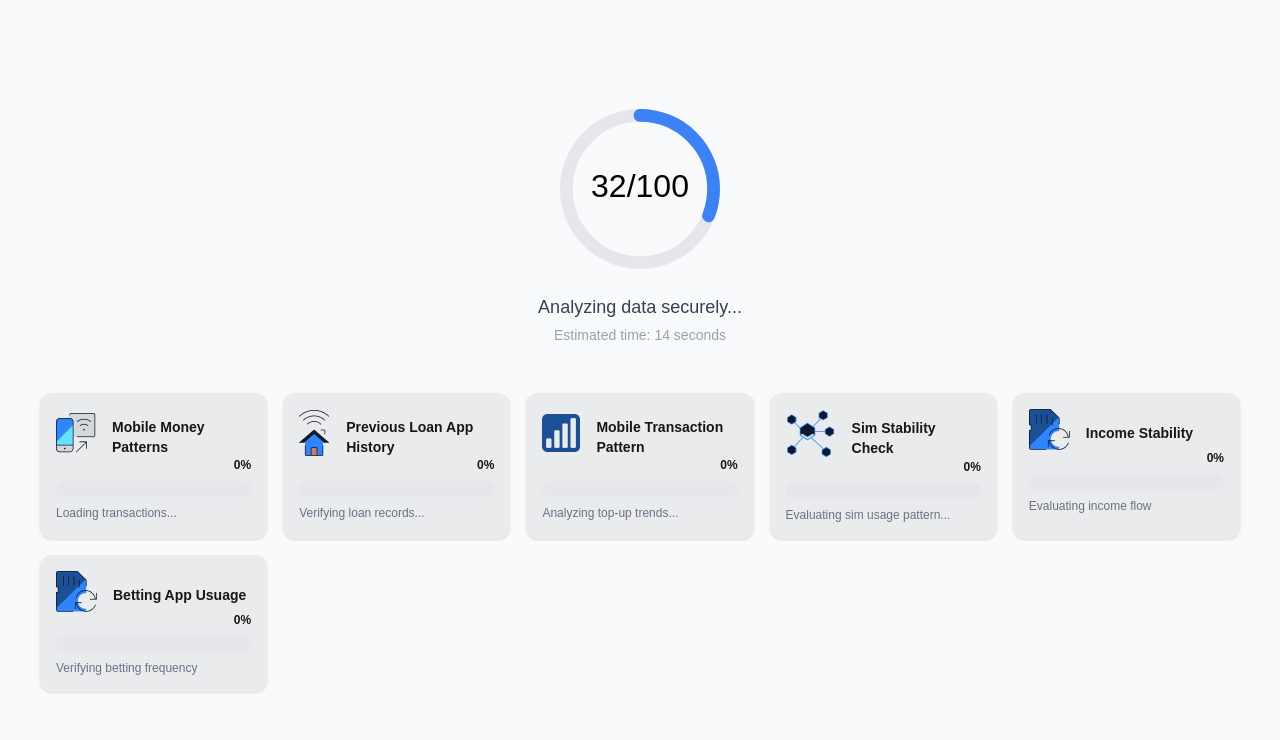
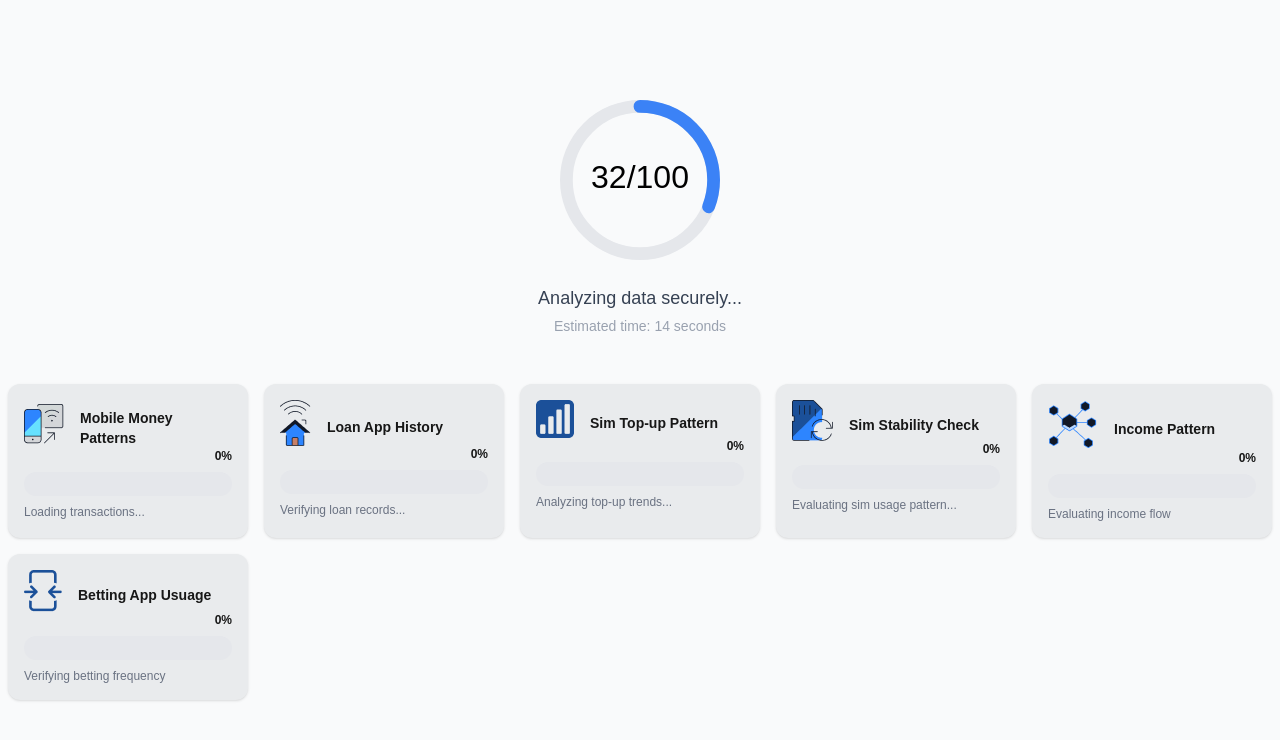
Before and after one commit to victoriaonuoha/dtw-hack-app, a Next.js app: page /analyzing-page in a window 1280 px wide. Shown: the top 740 px of the page. Built offline with nearby package versions, Linux system fonts and the light colour scheme.

Commit message:
Final Changes

```diff
--- a/src/app/analyzing-page/page.js
+++ b/src/app/analyzing-page/page.js
@@ -63,7 +63,7 @@ export default function AnalyzingPage() {
           (backendData.score_result.score_factors.income_stability
             .momo_savings_ratio +
             backendData.score_result.score_factors.income_stability
-              .momo_savings_ratio) /
+              .employment_status) /
             2
         ),
         p6: Math.round(
@@ -97,7 +97,7 @@ export default function AnalyzingPage() {
   const totalTime = 20; // seconds
 
   return (
-    <div className="flex flex-col items-center justify-center min-h-screen bg-gray-50 p-10">
+    <div className="flex flex-col items-center justify-center min-h-screen bg-gray-50 p-2">
       {/* Main Circular Progress */}
       <div className="w-40 h-40">
         <CircularProgressbar
@@ -129,37 +129,37 @@ export default function AnalyzingPage() {
         />
         <ProgressCard
           icon="/images/group (1).png"
-          title="Previous Loan App History"
+          title="Loan App History"
           label={backendData ? "Completed" : "Verifying loan records..."}
           targetValue={mockDatap.p2}
           speed={10}
         />
         <ProgressCard
           icon="/images/group (2).png"
-          title="Mobile Transaction Pattern"
+          title="Sim Top-up Pattern"
           label={backendData ? "Completed" : "Analyzing top-up trends..."}
           targetValue={mockDatap.p3}
           speed={10}
         />
         <ProgressCard
-          icon="/images/streamline-cyber-color_network.png"
+          icon="/images/group (3).png"
           title="Sim Stability Check"
           label={backendData ? "Completed" : "Evaluating sim usage pattern..."}
           targetValue={mockDatap.p4}
           speed={10}
         />
         <ProgressCard
-          icon="/images/group (3).png"
-          title="Income Stability"
+          icon="/images/streamline-cyber-color_network.png"
+          title="Income Pattern"
           label={backendData ? "Completed" : "Evaluating income flow"}
           targetValue={mockDatap.p5}
           speed={10}
         />
         <ProgressCard
-          icon="/images/group (3).png"
+          icon="/images/betting.png"
           title="Betting App Usuage"
           label={backendData ? "Completed" : "Verifying betting frequency"}
-          targetValue={mockDatap.p5}
+          targetValue={mockDatap.p6}
           speed={10}
         />
       </div>
--- a/src/app/components/ProgressCard.js
+++ b/src/app/components/ProgressCard.js
@@ -8,8 +8,18 @@ export default function ProgressCard({
   label,
   targetValue = 0,
   speed = 40,
+  useColor = false,
 }) {
   const [progress, setProgress] = useState(0);
+  const getColor = (value) => {
+    if (value >= 0 && value <= 39) return "bg-yellow-500";
+    if (value >= 40 && value <= 50) return "bg-blue-600";
+    if (value > 50 && value <= 100) return "bg-green-600";
+    return "bg-gray-400";
+  };
+
+    // If useColor is false → default blue
+  const progressColor = useColor ? getColor(targetValue) : "bg-blue-600";
 
   useEffect(() => {
     // Reset progress when targetValue changes
@@ -37,9 +47,9 @@ export default function ProgressCard({
 
       <h2 className="text-xs font-semibold text-end">{progress}%</h2>
 
-      <div className="w-full h-4 bg-gray-200 rounded-full mt-2">
+      <div className="w-full h-6 bg-gray-200 rounded-full mt-2">
         <div
-          className="h-full bg-blue-600 rounded-full"
+          className={`h-full rounded-full ${progressColor}`}
           style={{ width: `${progress}%` }}
         ></div>
       </div>
--- a/src/app/components/header.js
+++ b/src/app/components/header.js
@@ -52,22 +52,16 @@ export default function Header() {
               className="py-2 px-2 w-full hover:bg-[#2D85FF] hover:text-white rounded"
               onClick={() => setIsOpen(false)}
             >
-              About Us
+              Home
             </Link>
             <Link
               href="#"
               className="py-2 px-2 w-full hover:bg-[#2D85FF] hover:text-white rounded"
               onClick={() => setIsOpen(false)}
             >
-              Partners
+             About Us
             </Link>
-            <Link
-              href="#"
-              className="py-2 px-2 w-full hover:bg-[#2D85FF] hover:text-white rounded"
-              onClick={() => setIsOpen(false)}
-            >
-              FAQ
-            </Link>
+
           </div>
         )}
       </nav>
--- a/src/app/credscore-page/page.js
+++ b/src/app/credscore-page/page.js
@@ -10,7 +10,6 @@ import "react-circular-progressbar/dist/styles.css";
 import ProgressCard from "../components/ProgressCard";
 import { useBackend } from "../context/BackendContext";
 import { HiDownload } from "react-icons/hi";
-
 
 export default function CreditScoreScreen() {
   const { backendData, loading } = useBackend();
@@ -165,50 +164,56 @@ export default function CreditScoreScreen() {
           label="Loading transactions..."
           targetValue={p1}
           speed={10}
+          useColor={true}
         />
         <ProgressCard
           icon="/images/group (1).png"
-          title="Previous Loan History"
+          title="Loan App History"
           label="Verifying loan records..."
           targetValue={p2}
           speed={10}
+          useColor={true}
         />
         <ProgressCard
           icon="/images/group (2).png"
-          title="Mobile Transaction Pattern"
+          title="Sim Top-up Pattern"
           label="Analyzing top-up trends..."
           targetValue={p3}
           speed={10}
+          useColor={true}
         />
         <ProgressCard
-          icon="/images/streamline-cyber-color_network.png"
+          icon="/images/group (3).png"
           title="SIM Stability Check"
           label="Evaluating SIM usage..."
           targetValue={p4}
           speed={10}
+          useColor={true}
         />
         <ProgressCard
-          icon="/images/group (3).png"
-          title="Income Stability"
+          icon="/images/streamline-cyber-color_network.png"
+          title="Income Pattern"
           label="Evaluating income flow..."
           targetValue={p5}
           speed={10}
+          useColor={true}
         />
         <ProgressCard
-          icon="/images/group (3).png"
-          title="Income Stability"
-          label="Evaluating income flow..."
+          icon="/images/betting.png"
+          title="Betting App Usuage"
+          label="Verifying Betting Frequency..."
           targetValue={p6}
           speed={10}
+          useColor={true}
         />
       </div>
 
       {/* BREAKDOWN */}
-      <h2 className="text-3xl font-semibold mb-0 mt-8 w-full lg:w-[70%]">
+      <h2 className="text-3xl font-semibold mb-0 mt-8 w-full lg:w-[70%] ">
         Score Breakdown
       </h2>
-
-      <div className="lg:w-[70%] w-full mt-2 bg-[#E9EBED] p-4 rounded-xl shadow">
+      <div className="px-2 md:px-0 lg:w-[70%] w-full">
+        <div className=" mt-2 bg-[#E9EBED] p-4 rounded-xl shadow ">
           <div className="space-y-5 text-xl md:text-2xl">
             <BreakdownItem
               label="Loan History"
@@ -223,15 +228,16 @@ export default function CreditScoreScreen() {
               value={breakdown.mobile_transaction_pattern}
             />
 
-          <div className="flex gap-12 items-center justify-between p-3 rounded-lg border">
+            <div className="flex gap-12 items-center justify-between p-3 rounded-lg border-[#11182780]  border-b">
               <div className="flex gap-2 items-center whitespace-nowrap">
                 <img src="/images/bxs_error.png" alt="" />
                 <span className="text-gray-700">Risk Flag</span>
               </div>
 
-            <span className="text-yellow-700 md:text-[22px] text-12px max-w-[30rem]">
+              <span className="text-yellow-700 md:text-[22px] text-right text-12px max-w-[30rem]">
                 {breakdown.risk_flag}
               </span>
+            </div>
           </div>
         </div>
       </div>
--- a/src/app/page.js
+++ b/src/app/page.js
@@ -29,10 +29,10 @@ export default function Home() {
       <div className="lg:px-[11rem] px-4 mt-10 md:flex-row md:justify-between md:items-center flex flex-col">
         {/* div of writing */}
         <div className=" md:w[90%] w-full">
-          <h1 className="font-inter font-medium text-[26px] sm:text-[32px] lg:text-[30px] leading-[1.15] tracking-normal text-[#111827] w-full lg:w-[70%] ">
+          <h1 className=" font-medium text-[26px] sm:text-[32px] lg:text-[30px] leading-[1.15] tracking-normal text-[#111827] w-full lg:w-[70%] ">
             Check Credit Score Using just Digital Footprints.
           </h1>
-          <h1 className="font-inter font-medium text-[26px] sm:text-[32px] lg:text-[30px] leading-[1.15] tracking-normal text-[#111827] w-full lg:w-[70%]">
+          <h1 className="font-medium text-[26px] sm:text-[32px] lg:text-[30px] leading-[1.15] tracking-normal text-[#111827] w-full lg:w-[70%]">
             Instant,Fair and Secured.
           </h1>
           <p className="md:w-[80%] tracking-wide mb-10 py-4">
@@ -87,7 +87,7 @@ export default function Home() {
             {content.map((item, index) => (
               <div
                 key={index}
-                className="flex-1 bg-white p-6 rounded-lg shadow-md flex flex-col items-center text-center"
+                className="flex-1 bg-[#E9EBED] p-6 rounded-lg shadow-md flex flex-col items-center text-center"
               >
                 <div className="w-24 h-24 mb-4 relative drop-shadow-sm">
                   <Image
```
Also changed, not shown: public/images/betting.png (added). Lines whose indentation alone changed are shown as unchanged.
